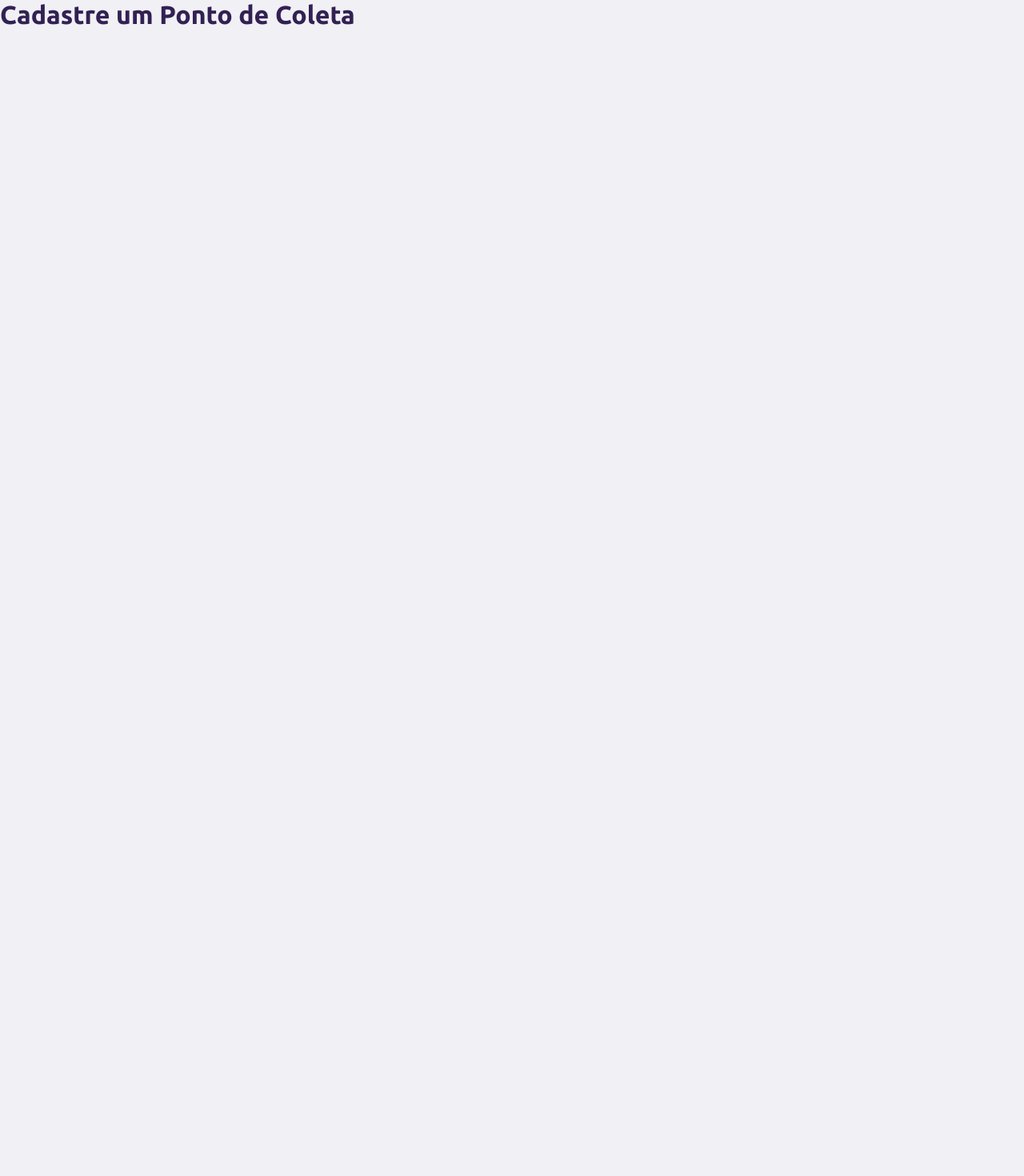
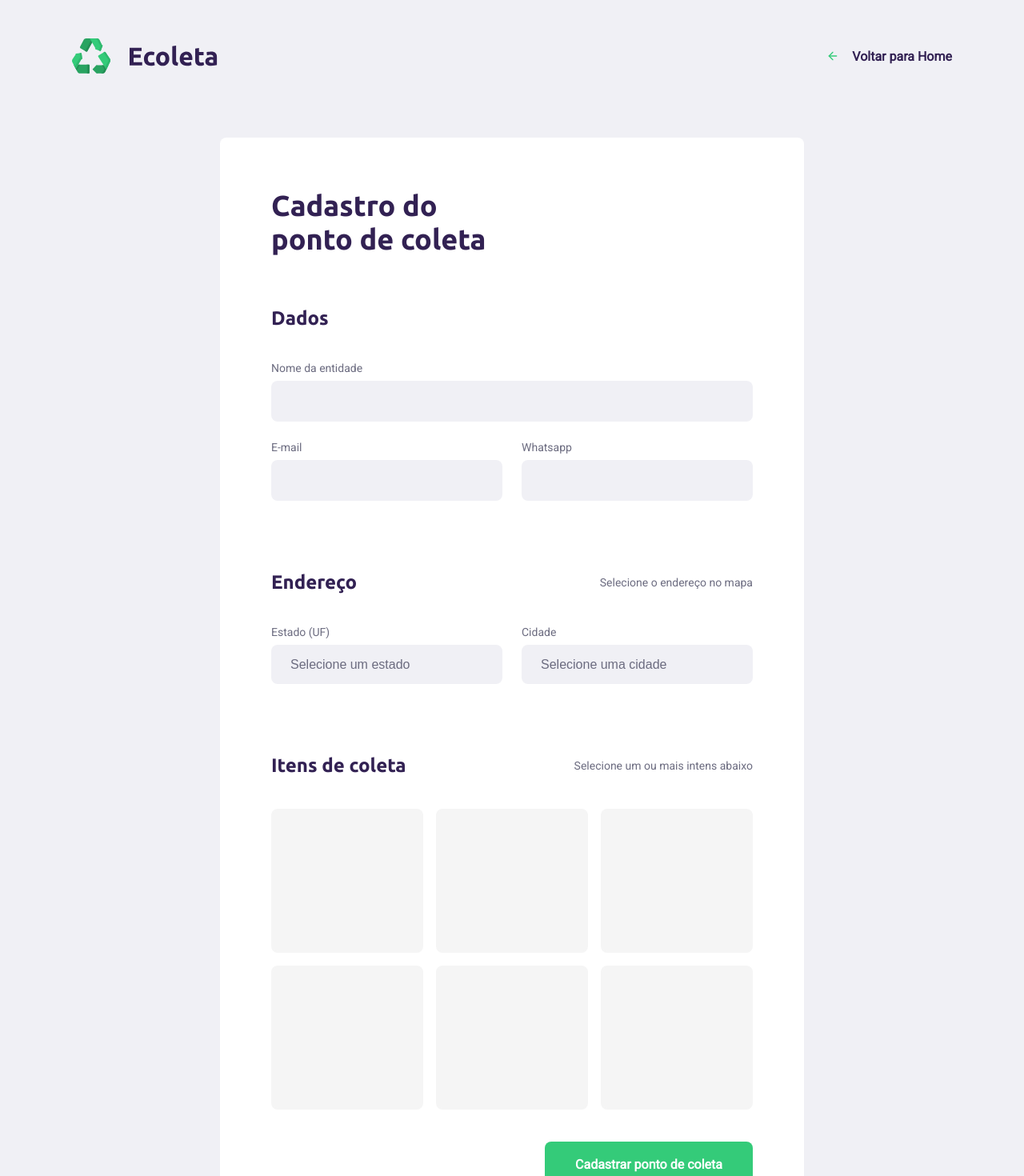
Before and after one commit to khayan/ecoleta, a React (Create React App) app in the folder project-nlw-ecoleta/web/: page /create-point in a window 1280 px wide. Shown: the top 1470 px of the page at 80% size. Before the commit the page ends 800 px from the top, so only its background shows below. Built offline with nearby package versions, Linux system fonts and the light colour scheme.

Commit message:
Create Point form page

```diff
--- a/project-nlw-ecoleta/web/src/pages/CreatePoint/index.tsx
+++ b/project-nlw-ecoleta/web/src/pages/CreatePoint/index.tsx
@@ -1,9 +1,108 @@
 import React from 'react';
+import { Link } from 'react-router-dom';
+import { FiArrowLeft } from 'react-icons/fi';
 
 import './styles.css';
+import logo from '../../assets/logo.svg'
 
 const CreatePoint = () => {
-    return <h1>Cadastre um Ponto de Coleta</h1>;
+    return (
+        <div id="page-create-point">
+            <header>
+                <img src={logo} alt="Ecoleta" />
+                <Link to="/">
+                    <FiArrowLeft />
+                    Voltar para Home
+                </Link>
+            </header>
+
+            <form>
+                <h1>Cadastro do <br /> ponto de coleta</h1>
+
+                <fieldset>
+                    <legend>
+                        <h2>Dados</h2>
+                    </legend>
+
+                    <div className="field">
+                        <label htmlFor="name">Nome da entidade</label>
+                        <input
+                            type="text"
+                            name="name"
+                            id="name"
+                        />
+                    </div>
+
+                    <div className="field-group">
+
+                        <div className="field">
+                            <label htmlFor="email">E-mail</label>
+                            <input
+                                type="email"
+                                name="email"
+                                id="email"
+                            />
+                        </div>
+
+                        <div className="field">
+                            <label htmlFor="whatsapp">Whatsapp</label>
+                            <input
+                                type="text"
+                                name="whatsapp"
+                                id="whatsapp"
+                            />
+                        </div>
+
+                    </div>
+                </fieldset>
+
+                <fieldset>
+                    <legend>
+                        <h2>Endereço</h2>
+                        <span>Selecione o endereço no mapa</span>
+                    </legend>
+
+                    <div className="field-group">
+
+                        <div className="field">
+                            <label htmlFor="uf">Estado (UF)</label>
+                            <select name="uf" id="uf">
+                                <option value="0">Selecione um estado</option>
+                            </select>
+                        </div>
+
+                        <div className="field">
+                            <label htmlFor="city">Cidade</label>
+                            <select name="city" id="city">
+                                <option value="0">Selecione uma cidade</option>
+                            </select>
+                        </div>
+
+                    </div>
+                </fieldset>
+
+                <fieldset>
+                    <legend>
+                        <h2>Itens de coleta</h2>
+                        <span>Selecione um ou mais intens abaixo</span>
+                    </legend>
+
+                    <ul className="items-grid">
+                        <li><img src="" alt=""/><span></span></li>
+                        <li><img src="" alt=""/><span></span></li>
+                        <li><img src="" alt=""/><span></span></li>
+                        <li><img src="" alt=""/><span></span></li>
+                        <li><img src="" alt=""/><span></span></li>
+                        <li><img src="" alt=""/><span></span></li>
+                    </ul>
+                </fieldset>
+
+                <button type="submit">Cadastrar ponto de coleta</button>
+            </form>
+        </div>
+
+
+    );
 }
 
 export default CreatePoint;
```
